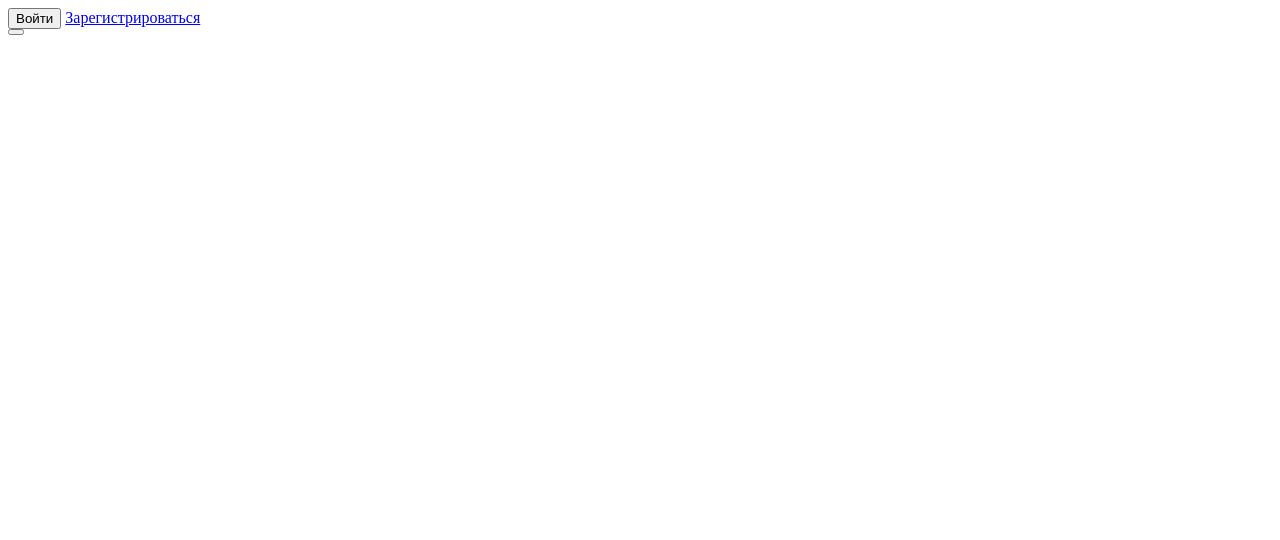
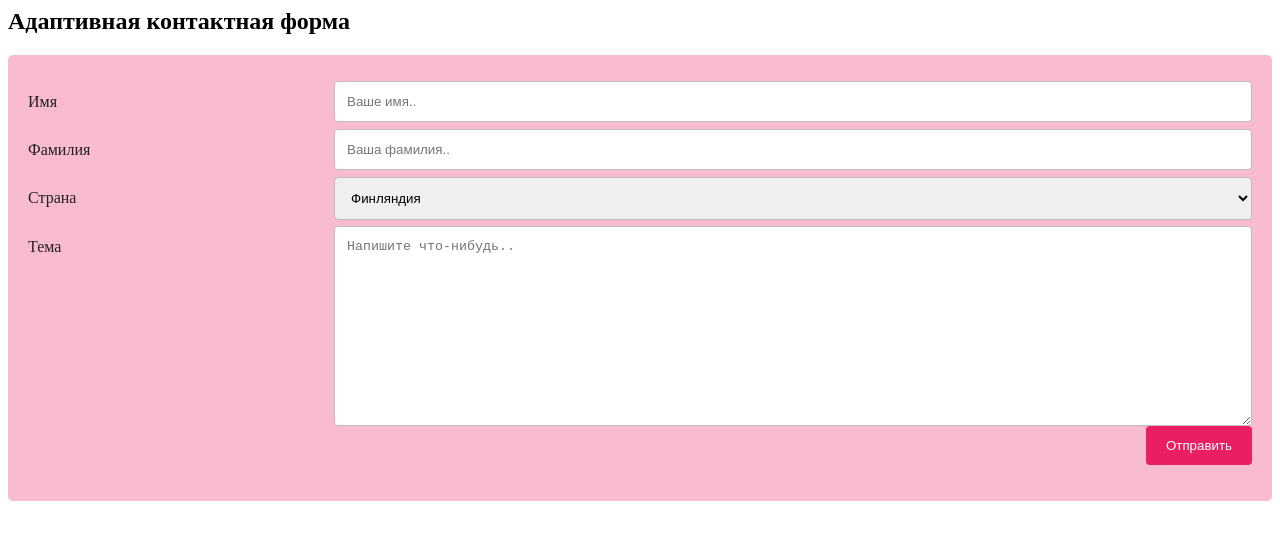
Before and after one commit to Dima0404/Dima0404.github.io, a plain HTML site: page index.html in a window 1280 px wide. Drawn offline with Linux system fonts and the light colour scheme.

Commit message:
Update index.html

```diff
--- a/index.html
+++ b/index.html
@@ -1,16 +1,110 @@
 <title>Вход</title>
 <style>
+* {
+    box-sizing: border-box;
+}
 
+input[type=text], select, textarea {
+    width: 100%;
+    padding: 12px;
+    border: 1px solid #BDBDBD;
+    border-radius: 4px;
+    resize: vertical;
+}
+
+label {
+    padding: 12px 12px 12px 0;
+    display: inline-block;
+}
+
+input[type=submit] {
+    background-color: #E91E63;
+    color: white;
+    padding: 12px 20px;
+    border: none;
+    border-radius: 4px;
+    cursor: pointer;
+    float: right;
+}
+
+input[type=submit]:hover {
+    background-color: #C2185B;
+}
+
+.container {
+    border-radius: 5px;
+    background-color: #F8BBD0;
+    padding: 20px;
+}
+
+.col-25 {
+    float: left;
+    width: 25%;
+    margin-top: 6px;
+    color: #212121;
+}
+
+.col-75 {
+    float: left;
+    width: 75%;
+    margin-top: 6px;
+}
+
+.row:after {
+    content: "";
+    display: table;
+    clear: both;
+}
+
+@media screen and (max-width: 600px) {
+    .col-25, .col-75, input[type=submit] {
+        width: 100%;
+        margin-top: 0;
+    }
+}
 </style>
-<button id="login" class="button blue">
-  <i class="fa fa-unlock"></i>
-  <span>Войти</span>
-</button>
+<h2>Адаптивная контактная форма</h2>
 
-<a id="register" class="button purple" href="/register.html">
-  <i class="fa fa-user-plus"></i>
-  <span>Зарегистрироваться</span>
-</a>
-<div id="scroll-top">
-<button><span data-hover="Наверх"><i class="fa fa-arrow-up"></i></span></button>
+<div class="container">
+  <form action="#">
+    <div class="row">
+      <div class="col-25">
+        <label for="fname">Имя</label>
+      </div>
+      <div class="col-75">
+        <input type="text" id="fname" name="firstname" placeholder="Ваше имя..">
+      </div>
+    </div>
+    <div class="row">
+      <div class="col-25">
+        <label for="lname">Фамилия</label>
+      </div>
+      <div class="col-75">
+        <input type="text" id="lname" name="lastname" placeholder="Ваша фамилия..">
+      </div>
+    </div>
+    <div class="row">
+      <div class="col-25">
+        <label for="country">Страна</label>
+      </div>
+      <div class="col-75">
+        <select id="country" name="country">
+          <option value="finland">Финляндия</option>
+          <option value="germany">Германия</option>
+          <option value="italy">Италия</option>
+        </select>
+      </div>
+    </div>
+    <div class="row">
+      <div class="col-25">
+        <label for="subject">Тема</label>
+      </div>
+      <div class="col-75">
+        <textarea id="subject" name="subject" placeholder="Напишите что-нибудь.." style="height:200px"></textarea>
+      </div>
+    </div>
+    <div class="row">
+      <input type="submit" value="Отправить">
+    </div>
+  </form>
 </div>
```
